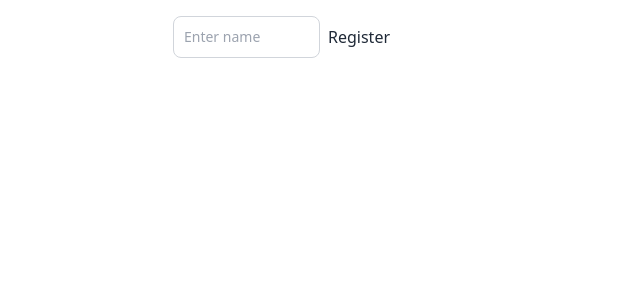
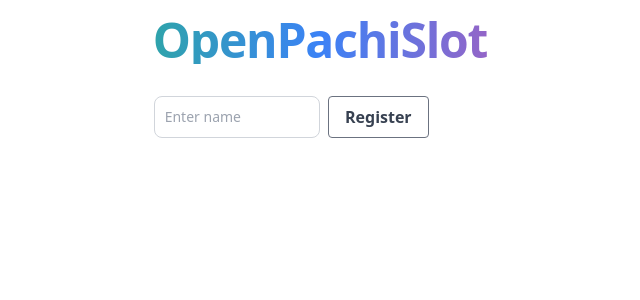
Before and after one commit to raptech-jp/OpenPachiSlot-Server, a Vue app in the folder vueApp/openpachislot-console/: page / in a window 1280 px wide. Shown: the top 300 px of the page, without its empty margins (320-960 px from the left). Built offline with nearby package versions, Linux system fonts and the light colour scheme.

Commit message:
[add] header

```diff
--- a/vueApp/openpachislot-console/src/App.vue
+++ b/vueApp/openpachislot-console/src/App.vue
@@ -1,5 +1,10 @@
 <template>
-  <div id="app">
+  <header class="container mx-auto px-4 md:px-8">
+    <h1 class="my-4 text-center font-bold text-5xl tracking-tight bg-gradient-to-r from-green-500 via-blue-500 to-pink-500 bg-clip-text text-transparent max-w-2xl mx-auto">
+      OpenPachiSlot
+    </h1>
+  </header>
+  <div id="content">
     <router-view></router-view>
   </div>
 </template>
--- a/vueApp/openpachislot-console/src/components/RegisterForms.vue
+++ b/vueApp/openpachislot-console/src/components/RegisterForms.vue
@@ -1,9 +1,9 @@
 <template>
-    <div class="flex justify-center items-center p-4">
+    <div class="flex justify-center items-center p-4" v-bind="$attrs">
         <div class="flex items-center mx-auto">
             <input v-model="name" type="text" placeholder="Enter name"
-                class="p-2.5 w-1/2 text-sm text-gray-900 bg-white rounded-lg border border-gray-300 focus:ring-blue-500 focus:border-blue-500">
-            <button @click="sendData" class="ml-2">Register</button>
+                class="p-2.5 w-1/2 text-sm text-gray-700 bg-white rounded-lg border border-gray-300 focus:ring-blue-500 focus:border-blue-500">
+            <button @click="sendData" class="ml-2 bg-transparent hover:bg-gray-500 text-gray-700 font-semibold hover:text-white py-2 px-4 border border-gray-500 hover:border-transparent rounded">Register</button>
         </div>
     </div>
     <p v-if="showWarning" class="text-red-500">名前を入力してください。</p>
@@ -12,6 +12,7 @@
 <script>
 import axios from 'axios';
 export default {
+    emits: ['registration-success'],
     data() {
         return {
             name: '',
@@ -43,4 +44,5 @@ export default {
         },
     }
 };
+
 </script>
--- a/vueApp/openpachislot-console/src/views/HomeView.vue
+++ b/vueApp/openpachislot-console/src/views/HomeView.vue
@@ -3,7 +3,6 @@
       <RegisterForms v-if="!qrGenerated" @registration-success="handleRegistration" class="p-4" />
       <generateQRCode v-if="cardId" :uuid="cardId" :name="name" @qr-generated="qrGenerated = $event" class="p-4">
       </generateQRCode>
-      <!-- ItemList removed from here -->
     </div>
   </template>
 
@@ -16,7 +15,6 @@
     components: {
       RegisterForms,
       generateQRCode
-      // ItemList removed from here
     },
     data() {
       return {
@@ -29,7 +27,6 @@
       handleRegistration(data) {
         this.name = data.name;
         this.cardId = data.cardId;
-        // Adjust as needed, since ItemList is no longer here
       }
     }
   };
```
